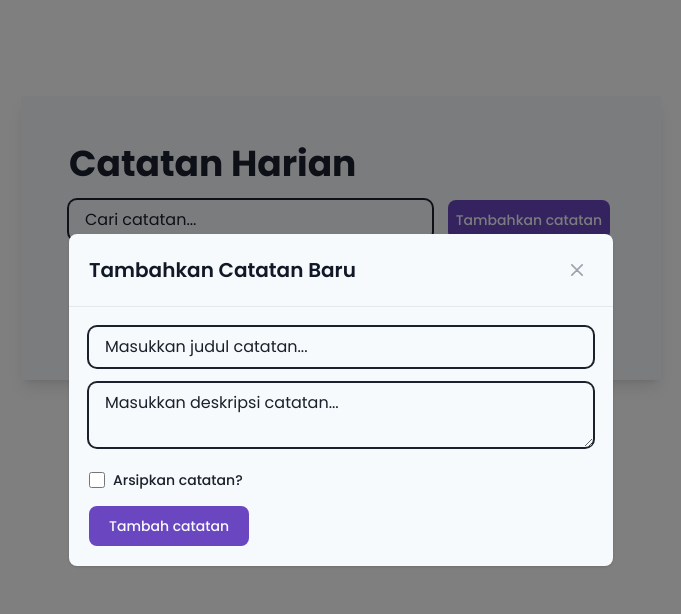
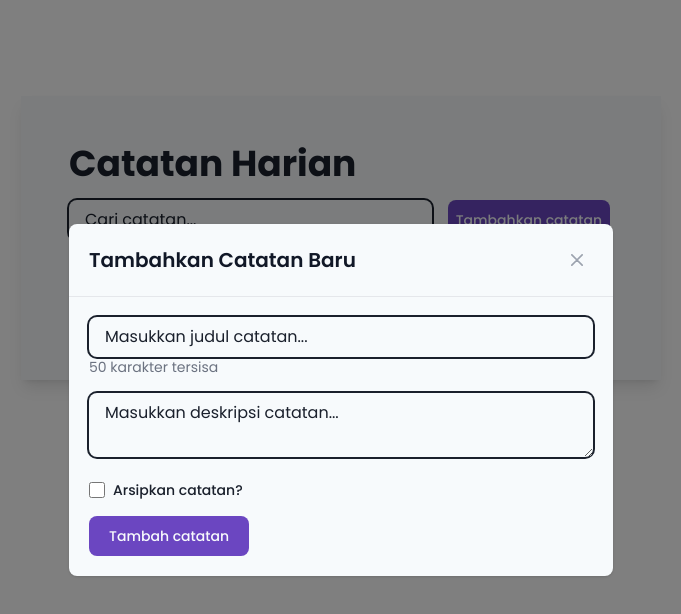
Before and after one commit to JackBerck/my-todo, a React (Vite) app: page / in a window 1280 px wide. Both pictures are taken after a click on the button "Tambahkan catatan". Shown: the top 614 px of the page, without its empty margins (299-980 px from the left). Built offline with nearby package versions, Linux system fonts and the light colour scheme.

Commit message:
feat: adding max length of todo title

```diff
--- a/src/components/AddTodoForm.jsx
+++ b/src/components/AddTodoForm.jsx
@@ -2,9 +2,17 @@ import React, { useState } from "react";
 
 export default function AddTodoForm({ addTodo }) {
   const [isModalOpen, setModalOpen] = useState(false);
+  const [title, setTitle] = useState("");
+  const maxTitleLength = 50;
 
   const toggleModal = () => {
     setModalOpen(!isModalOpen);
+  };
+
+  const handleTitleChange = (event) => {
+    if (event.target.value.length <= maxTitleLength) {
+      setTitle(event.target.value);
+    }
   };
 
   const handleSubmit = (event) => {
@@ -74,6 +82,8 @@ export default function AddTodoForm({ addTodo }) {
                     type="text"
                     id="todo_title"
                     name="todo_title"
+                    value={title}
+                    onChange={handleTitleChange}
                     className="peer bg-transparent h-10 w-full rounded-lg text-dark-base placeholder-transparent ring-2 px-2 ring-dark-base focus:ring-purple-base focus:outline-none"
                     placeholder=""
                   />
@@ -83,6 +93,9 @@ export default function AddTodoForm({ addTodo }) {
                   >
                     Masukkan judul catatan...
                   </label>
+                  <p className="text-sm text-gray-500">
+                    {maxTitleLength - title.length} karakter tersisa
+                  </p>
                 </div>
                 <div className="relative">
                   <textarea
```
